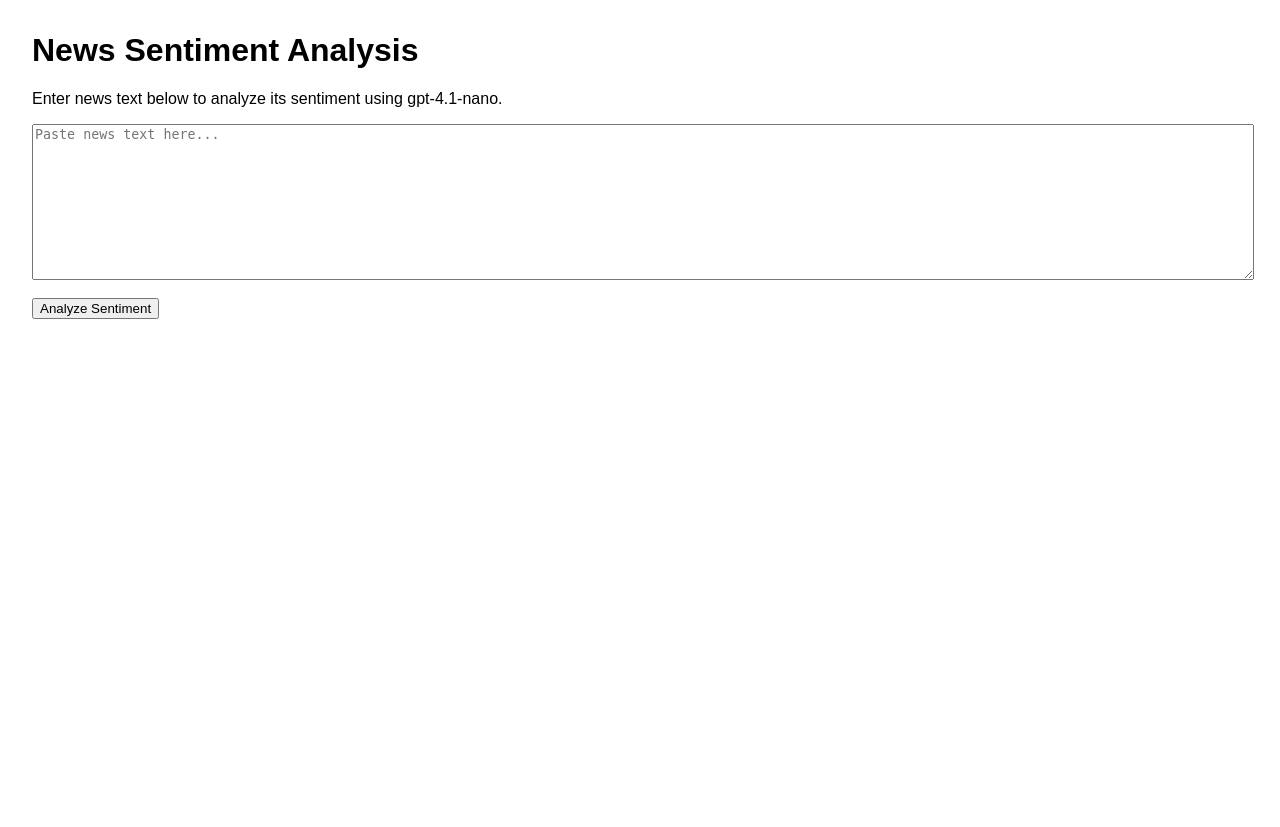
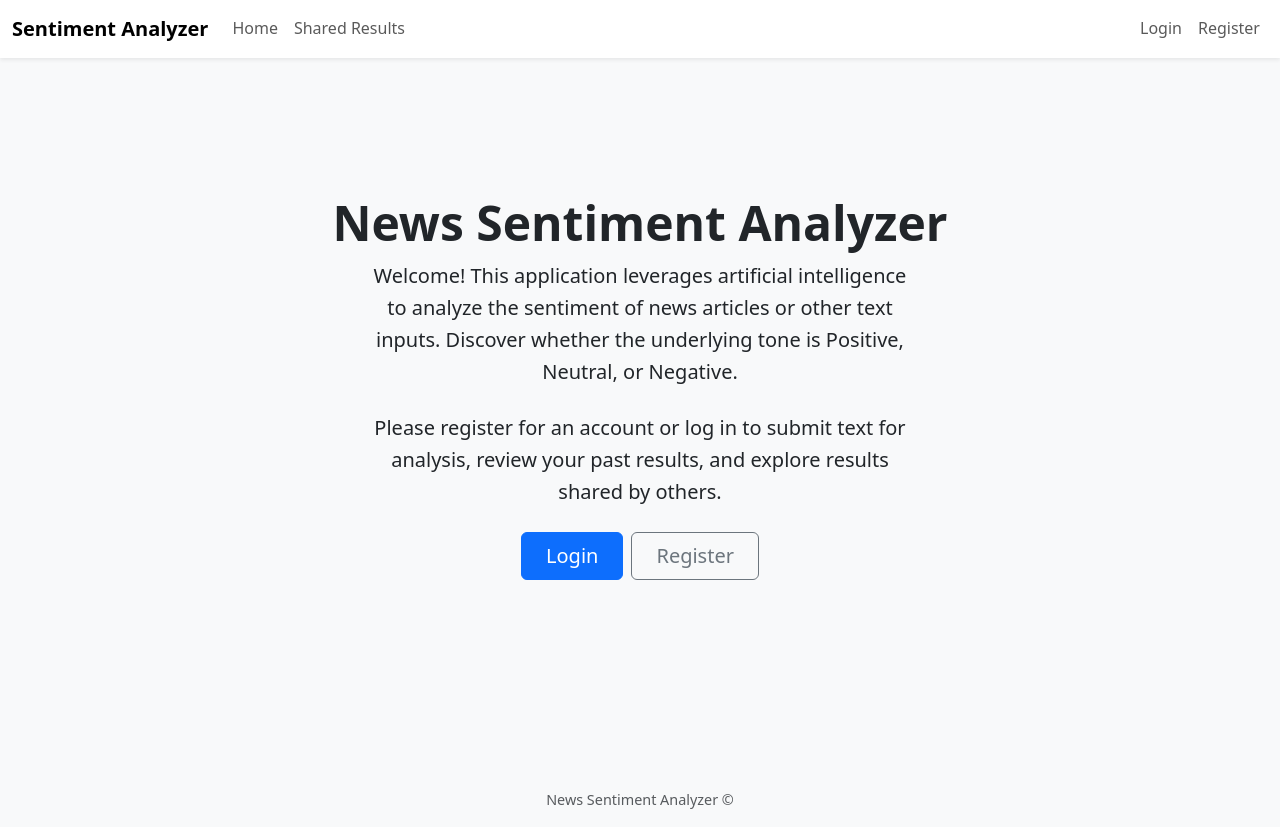
Before and after one commit to xdifu/cits5505-masters-group37, a Flask app: template app/templates/index.html in a window 1280 px wide. Before the commit the page ends 319 px from the top, so only its background shows below. Run offline with Flask 3, Linux system fonts and the light colour scheme; the template is opened without the code that fills it, so the values that code supplies are empty.

Commit message:
refactor: Enhance templates for sentiment analysis application with improved structure and comments

```diff
--- a/app/templates/index.html
+++ b/app/templates/index.html
@@ -1,34 +1,35 @@
-<!-- Main HTML page for the sentiment analysis application. -->
-<!DOCTYPE html>
-<html lang="en">
-<head>
-    <meta charset="UTF-8">
-    <meta name="viewport" content="width=device-width, initial-scale=1.0">
-    <title>News Sentiment Analysis</title>
-    <style>
-        body { font-family: sans-serif; margin: 2em; }
-        textarea { width: 100%; height: 150px; margin-bottom: 1em; }
-        .result { margin-top: 1em; padding: 1em; border: 1px solid #ccc; background-color: #f9f9f9; }
-    </style>
-</head>
-<body>
+<!-- Introductory view template for the News Sentiment Analyzer application. -->
+<!-- Explains the application's purpose and provides navigation for users. -->
+{% extends "base.html" %}
 
-    <h1>News Sentiment Analysis</h1>
-    <p>Enter news text below to analyze its sentiment using gpt-4.1-nano.</p>
+{% block title %}Welcome - News Sentiment Analyzer{% endblock %}
 
-    <!-- Form for submitting text -->
-    <form method="POST" action="/">
-        <textarea name="news_text" placeholder="Paste news text here..." required></textarea>
-        <button type="submit">Analyze Sentiment</button>
-    </form>
-
-    <!-- Display the sentiment analysis result if available -->
-    {% if sentiment %}
-    <div class="result">
-        <h2>Analysis Result:</h2>
-        <p><strong>{{ sentiment }}</strong></p>
+{% block content %}
+<div class="px-4 py-5 my-5 text-center">
+    <!-- Main heading for the application -->
+    <h1 class="display-5 fw-bold">News Sentiment Analyzer</h1>
+    <div class="col-lg-6 mx-auto">
+      <!-- Description of the application's functionality -->
+      <p class="lead mb-4">
+        Welcome! This application leverages artificial intelligence to analyze the sentiment
+        of news articles or other text inputs. Discover whether the underlying tone is Positive, Neutral, or Negative.
+      </p>
+      <!-- Call to action for user engagement -->
+      <p class="lead mb-4">
+        Please register for an account or log in to submit text for analysis, review your past results, and explore results shared by others.
+      </p>
+      <!-- Action buttons adapting to user authentication status -->
+      <div class="d-grid gap-2 d-sm-flex justify-content-sm-center">
+        {% if not current_user.is_authenticated %}
+        <!-- Show Login and Register buttons for anonymous users -->
+        <a href="{{ url_for('auth.login') }}" class="btn btn-primary btn-lg px-4 gap-3">Login</a>
+        <a href="{{ url_for('auth.register') }}" class="btn btn-outline-secondary btn-lg px-4">Register</a>
+        {% else %}
+        <!-- Show Analyze Text and View Results buttons for logged-in users -->
+        <a href="{{ url_for('main.analyze') }}" class="btn btn-primary btn-lg px-4 gap-3">Analyze Text</a>
+        <a href="{{ url_for('main.results') }}" class="btn btn-outline-secondary btn-lg px-4">View My Results</a>
+        {% endif %}
+      </div>
     </div>
-    {% endif %}
-
-</body>
-</html>
+</div>
+{% endblock %}
```
Also changed, not shown: app/templates/analyze.html (+16 -9 lines), app/templates/bootstrap-wtf.html (indentation only), app/templates/shared_results.html (line endings or trailing spaces).
